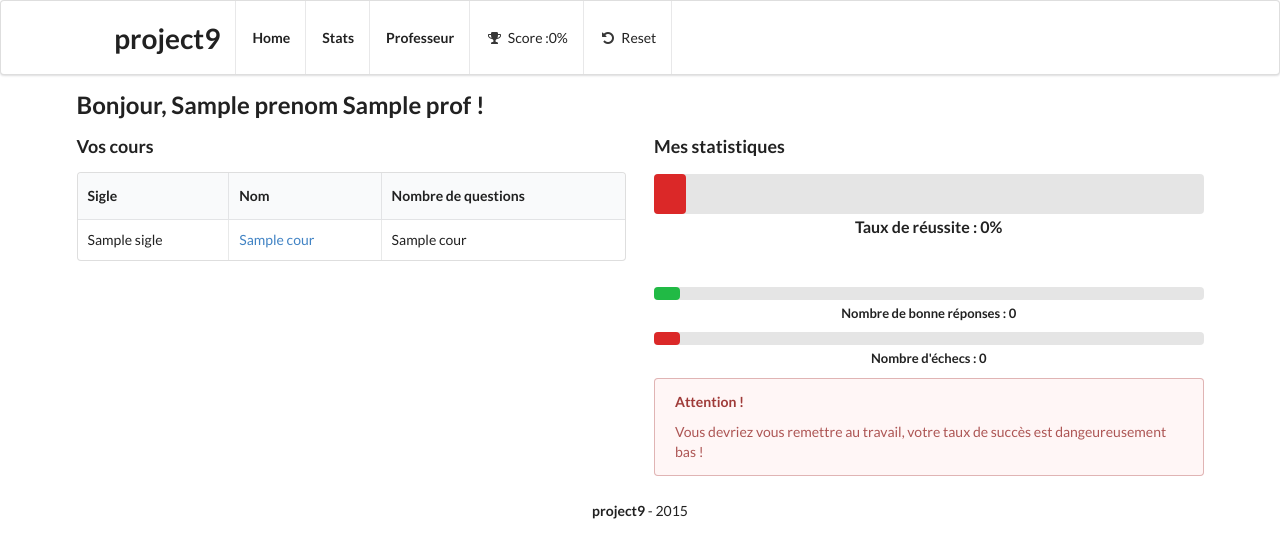
After one commit to 316k/project9, a Flask app: template project9/templates/prof.html in a window 1280 px wide. The commit adds this page. Shown: the top 558 px of the page. Run offline with Flask 2, Linux system fonts and the light colour scheme; the template is opened without the code that fills it: most values are stand-ins (such as "Sample title", 1, 10 or a date in 2020).

```diff
--- a/project9/actions.py
+++ b/project9/actions.py
@@ -138,7 +138,6 @@ def stats():
             JOIN partie_cours ON partie_cours.cours_id=cours.sigle
             JOIN questions ON questions.partie_cours_id=partie_cours.id
             GROUP BY professeur.id""")),
-        #("", query_db()),
     ]
 
     return render_template('stats.html', stats=stats)
@@ -152,3 +151,18 @@ def good(question):
 def bad(question):
     query_db("UPDATE questions SET failures = failures + 1 WHERE id = ?", (question,))
     return jsonify(success=True)
+
+@app.route('/prof/', methods=['GET', 'POST'])
+def prof():
+    if 'nom' in request.form and 'pwd' in request.form and 'prenom' in request.form:
+        prof = query_db("SELECT * FROM professeurs WHERE nom=? AND mot_de_passe=? AND prenom=?", (request.form['nom'], request.form['pwd'], request.form['prenom']))
+        if len(prof) == 1:
+            prof = prof[0]
+            cours = query_db("""
+                SELECT *, COUNT(questions.id) AS nbr_questions FROM cours
+                JOIN professeur_cours ON professeur_cours.professeur_id=?
+                JOIN partie_cours ON partie_cours.cours_id=cours.sigle
+                JOIN questions ON questions.partie_cours_id=partie_cours.id""", (prof['id'],))
+            return render_template('prof.html', prof=prof, courses=cours)
+
+    return render_template('prof-login.html')
--- a/project9/templates/layout.html
+++ b/project9/templates/layout.html
@@ -23,6 +23,9 @@
             </a>
             <a class="header item" href="/stats">
                 Stats
+            </a>
+            <a class="header item" href="/prof">
+                Professeur
             </a>
             <div class="item">
                 <i class="trophy icon"></i> Score : <span class="score-placeholder"></span>%
--- /dev/null
+++ b/project9/templates/prof.html
@@ -0,0 +1,95 @@
+{% extends "layout.html" %}
+
+{% block title %}Accueil{% endblock %}
+
+{% block content %}
+
+    <h2>Bonjour, {{prof['prenom']}} {{prof['nom']}} !</h2>
+    <div class="ui two columns grid">
+        <div class="ui column">
+            <h3>Vos cours</h3>
+            <table class="ui celled table">
+                <thead>
+                    <tr>
+                        <th>Sigle</th>
+                        <th>Nom</th>
+                        <th>Nombre de questions</th>
+                    </tr>
+                </thead>
+                <tbody>
+                    {% for cours in courses %}
+                        <tr>
+                            <td>{{cours['sigle']}}</td>
+                            <td><a href="/question/cours/{{cours['id']}}">{{cours['name']}}</a></td>
+                            <td>{{cours['nbr_questions']}}</td>
+                        </tr>
+                    {% endfor %}
+                </tbody>
+            </table>
+        </div>
+        <div class="ui column">
+            <h3>Mes statistiques</h3>
+            <div id="rate" class="ui large progress">
+                <div class="bar"></div>
+                <div class="label">Taux de réussite : <span class="score-placeholder"></span>%</div>
+            </div>
+            <br />
+            <div id="good" class="ui small green progress">
+                <div class="bar"></div>
+                <div class="label">Nombre de bonne réponses : <span class="good-placeholder"></span></div>
+            </div>
+            <div id="bad" class="ui small red progress">
+                <div class="bar"></div>
+                <div class="label">Nombre d'échecs : <span class="bad-placeholder"></span></div>
+            </div>
+            <div id="message-green" class="ui success message">
+                <strong>Félicitation !</strong>
+                <p>Vous êtes sur une bonne voie, continuez le bon travail !</p>
+            </div>
+            <div id="message-yellow" class="ui warning message">
+                <strong>C'est bien...</strong>
+                <p>Vous êtes sur une bonne voie, continuez à travailler sur vos cours et vos notes en seront récompensées !</p>
+            </div>
+            <div id="message-red" class="ui error message">
+                <strong>Attention !</strong>
+                <p>Vous devriez vous remettre au travail, votre taux de succès est dangeureusement bas !</p>
+            </div>
+
+        </div>
+    </div>
+{% endblock %}
+
+{% block script %}
+    {{ super() }}
+    <script>
+        $(function() {
+            $('.message').hide();
+
+            var val = 'red';
+
+            if(user_score() > 80) {
+                val = 'green';
+            } else if(user_score() > 50) {
+                val = 'yellow';
+            }
+
+            $('#rate').addClass(val).progress({
+                percent: user_score()
+            });
+
+            var good = parseInt(localStorage.getItem('good') || 0);
+            var bad = parseInt(localStorage.getItem('bad') || 0);
+
+            $('#good').progress({
+                percent: good / ((good + bad) || 1) * 100
+            });
+            $('.good-placeholder').text(good);
+
+            $('#bad').progress({
+                percent: bad / ((good + bad) || 1) * 100
+            });
+            $('.bad-placeholder').text(bad);
+            $('#message-' + val).show();
+        });
+    </script>
+{% endblock %}
```
Also changed, not shown: project9/templates/prof-login.html (added, +23 -0 lines).
